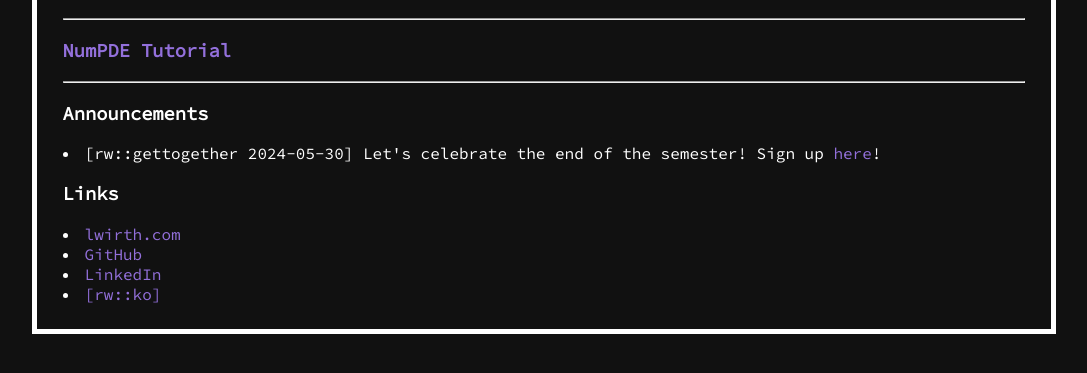
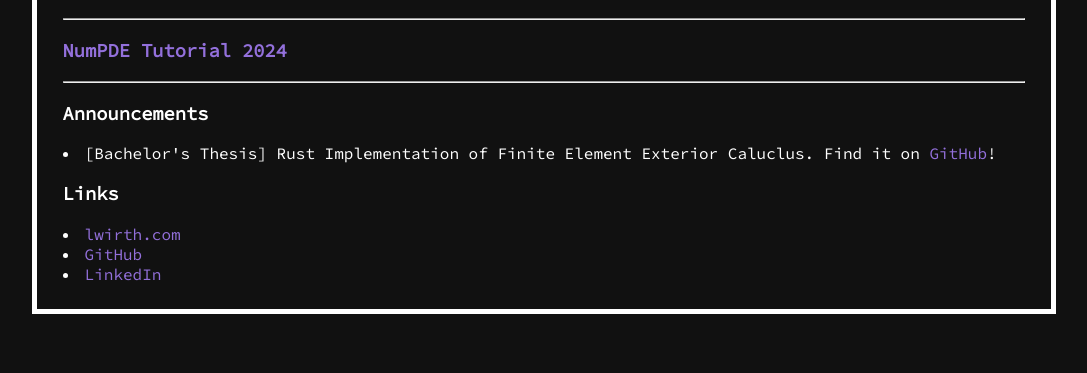
Before and after one commit to luiswirth/n.ethz.ch, a plain HTML site: page index.html in a window 1280 px wide. Shown: the part 223-596 px from the top of the page, without its empty margins (96-1183 px from the left). Drawn offline with Linux system fonts and the light colour scheme.

Commit message:
update: mention bsc thesis

```diff
--- a/index.html
+++ b/index.html
@@ -21,17 +21,16 @@
 <div>
   <h1>Luis Wirth @ ETH Zürich</h1>
   <hr>
-  <h3><a href="numpde">NumPDE Tutorial</a></h3>
+  <h3><a href="numpde">NumPDE Tutorial 2024</a></h3>
   <hr>
 
   <h3>Announcements</h3>
-  <li>[rw::gettogether 2024-05-30] Let's celebrate the end of the semester! Sign up <a href="https://rwko.ch/gtg">here</a>!</li>
+  <li>[Bachelor's Thesis] Rust Implementation of Finite Element Exterior Caluclus. Find it on <a href="https://github.com/luiswirth/bsc-thesis">GitHub</a>!</li>
 
   <h3>Links</h3>
   <li><a href="http://lwirth.com">lwirth.com</a></li>
   <li><a href="http://github.lwirth.com">GitHub</a></li>
   <li><a href="http://linkedin.lwirth.com/">LinkedIn</a></li>
-  <li><a href="https://vmp.ethz.ch/en/participate/rw-ko/">[rw::ko]</a></li>
 </div>
 
 </body>
```
